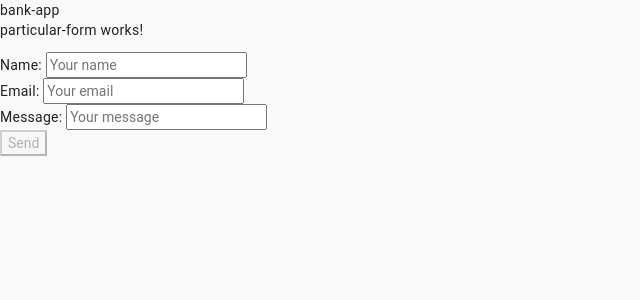
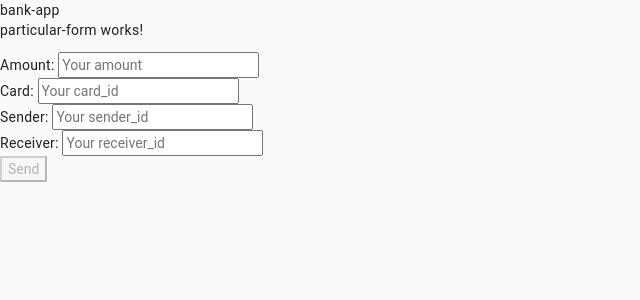
Before and after one commit to theachyutkadam/bank-app-angular, an Angular app: page /particular/form in a window 1280 px wide. Shown: the top 300 px of the page, without its empty margins (0-640 px from the left). Built offline with nearby package versions, Linux system fonts and the light colour scheme.

Commit message:
Create a particular form

```diff
--- a/package.json
+++ b/package.json
@@ -26,6 +26,7 @@
     "@coreui/coreui": "^4.2.6",
     "angular-font-awesome": "^3.1.2",
     "bootstrap": "^5.2.3",
+    "cors": "^2.8.5",
     "font-awesome": "^4.7.0",
     "jquery": "^3.6.3",
     "rxjs": "~7.8.0",
--- a/src/app/components/particulars/particular-form/particular-form.component.html
+++ b/src/app/components/particulars/particular-form/particular-form.component.html
@@ -1,30 +1,43 @@
 <p>particular-form works!</p>
-<form [formGroup]="myForm" (ngSubmit)="onSubmit(myForm)">
+<form [formGroup]="myForm" (ngSubmit)="create(myForm)">
+
   <div>
     <label>
-      Name:
-      <input formControlName="name" placeholder="Your name">
+      Amount:
+      <input formControlName="amount" placeholder="Your amount">
     </label>
-    <div *ngIf="myForm.get('name')?.invalid && (myForm.get('name')?.dirty || myForm.get('name')?.touched)">
-      Please provide a name.
+    <div *ngIf="myForm.get('amount')?.invalid && (myForm.get('amount')?.dirty || myForm.get('amount')?.touched)">
+      Please provide a amount.
     </div>
   </div>
+
   <div>
     <label>
-      Email:
-      <input formControlName="email" placeholder="Your email">
+      Card:
+      <input formControlName="card_id" placeholder="Your card_id">
     </label>
-    <div *ngIf="myForm.get('email')?.invalid && (myForm.get('email')?.dirty || myForm.get('email')?.touched)">
-      Please provide a valid email address.
+    <div *ngIf="myForm.get('card_id')?.invalid && (myForm.get('card_id')?.dirty || myForm.get('card_id')?.touched)">
+      Please provide a valid card_id address.
     </div>
   </div>
+
   <div>
     <label>
-      Message:
-      <input formControlName="message" placeholder="Your message">
+      Sender:
+      <input formControlName="sender_id" placeholder="Your sender_id">
     </label>
-    <div *ngIf="myForm.get('message')?.invalid && (myForm.get('message')?.dirty || myForm.get('message')?.touched)">
-      Messages maximum 15 characters long.
+    <div *ngIf="myForm.get('sender_id')?.invalid && (myForm.get('sender_id')?.dirty || myForm.get('sender_id')?.touched)">
+      Please provide a valid sender_id address.
+    </div>
+  </div>
+
+  <div>
+    <label>
+      Receiver:
+      <input formControlName="receiver_id" placeholder="Your receiver_id">
+    </label>
+    <div *ngIf="myForm.get('receiver_id')?.invalid && (myForm.get('receiver_id')?.dirty || myForm.get('receiver_id')?.touched)">
+      Please provide a valid receiver_id address.
     </div>
   </div>
   <button type="submit" [disabled]="myForm.invalid">Send</button>
--- a/src/app/components/particulars/particular-form/particular-form.component.ts
+++ b/src/app/components/particulars/particular-form/particular-form.component.ts
@@ -1,5 +1,6 @@
 import { Component, OnInit } from '@angular/core';
 import { FormBuilder, FormGroup, Validators } from '@angular/forms';
+import { HttpServices } from 'src/app/connections/service/http-services';
 
 @Component({
   selector: 'app-particular-form',
@@ -8,25 +9,36 @@ import { FormBuilder, FormGroup, Validators } from '@angular/forms';
 })
 export class ParticularFormComponent implements OnInit {
   myForm!: FormGroup;
-  constructor(private fb: FormBuilder) {}
+  constructor(private _http: HttpServices, private fb: FormBuilder) {}
 
   ngOnInit() {
     this.initializeform()
   }
 
   initializeform(){
-
     this.myForm = this.fb.group({
-      name: ['', [Validators.required]],
-      email: ['', [Validators.required, Validators.email]],
-      message: ['', [Validators.maxLength(50)]]
+      amount: ['', [Validators.required]],
+      card_id: ['', [Validators.required]],
+      sender_id: ['', [Validators.required]],
+      receiver_id: ['', [Validators.required]]
     })
   }
 
-  onSubmit(form: FormGroup) {
+  create(form: FormGroup) {
     console.log('Valid?', form.valid); // true or false
-    console.log('Name', form.value.name);
-    console.log('Email', form.value.email);
-    console.log('Message', form.value.message);
+    let particularObj = {
+      'amount': form.value.amount,
+      'card_id': form.value.card_id,
+      'sender_id': form.value.sender_id,
+      'receiver_id': form.value.receiver_id
+    }
+
+    this._http.postApi('particulars',particularObj).subscribe(
+      (res:any) => {
+        console.log('++++++++++++');
+        console.warn('response:', res);
+        console.log('++++++++++++');
+      }
+    )
   }
 }
--- a/src/app/components/user-informations/user-information.component.html
+++ b/src/app/components/user-informations/user-information.component.html
@@ -5,7 +5,7 @@
 <table class="table table-bordered table-hover">
   <thead class="thead-dark">
     <tr>
-      <th scope="col">#ID</th>
+      <!-- <th scope="col">#ID</th> -->
       <th scope="col">Full Name</th>
       <th scope="col">Contact</th>
       <th scope="col">Gender</th>
@@ -13,25 +13,25 @@
       <th scope="col">PAN</th>
       <th scope="col">Adhar</th>
       <th scope="col">Is Married</th>
-      <th scope="col">User</th>
+      <!-- <th scope="col">User</th> -->
       <th scope="col">Accountable</th>
-      <th colspan="3" class="text-center">Action</th>
+      <th colspan="2" class="text-center">Actions</th>
     </tr>
   </thead>
   <tbody>
     <tr *ngFor="let user_information of user_informations_data">
-      <td scope="row">{{user_information.id}}</td>
-      <td>{{user_information.full_name}}</td>
+      <!-- <td scope="row">{{user_information.id}}</td> -->
+      <td><a routerLink="/users/index" routerLinkActive="active">{{user_information.full_name}}</a></td>
       <td>{{user_information.contact}}</td>
       <td>{{user_information.gender|titlecase }}</td>
       <td>{{user_information.birth_date}}</td>
       <td>{{user_information.pan_card_number}}</td>
       <td>{{user_information.adhaar_card_number}}</td>
       <td>{{user_information.maritial_status|titlecase}}</td>
-      <td>{{user_information.user_id}}</td>
+      <!-- <td>{{user_information.user_id}}</td> -->
       <td>{{user_information.accountable_type}}</td>
-      <td><a routerLink="/users/index" class="btn btn-success" routerLinkActive="active">Edit</a></td>
-      <td><a routerLink="/users/index" class="btn btn-info" routerLinkActive="active">Show</a></td>
+      <td><a routerLink="/particular/form" class="btn btn-success" routerLinkActive="active">Send Money</a></td>
+      <!-- <td><a routerLink="/users/index" class="btn btn-success" routerLinkActive="active">Edit</a></td> Adjust show and edit in single form-->
       <td><a routerLink="/users/index" class="btn btn-danger" routerLinkActive="active">Destroy</a></td>
     </tr>
   </tbody>
--- a/src/app/connections/service/http-services.ts
+++ b/src/app/connections/service/http-services.ts
@@ -18,15 +18,15 @@ export class HttpServices {
   httpHeaderWithToken = new HttpHeaders({
     'Accept': 'application/json',
     'content-type': 'application/json',
-    // 'QpApiKey': `${api_token}`,
     'Authorization': `Bearer ${user_token}`,
   })
 
   get(url: any): Observable<any>{
-    console.log("************");
-    console.log(`${api_base_url}${url}`)
-    console.log("************");
     return this._http.get(`${api_base_url}${url}`)
   }
 
+  postApi(url: any, obj: any){
+    return this._http.post(`${api_base_url}${url}`, obj)
+  }
+
 }
```
Also changed, not shown: 1 other file (tests, documents, lock files or other folders).
